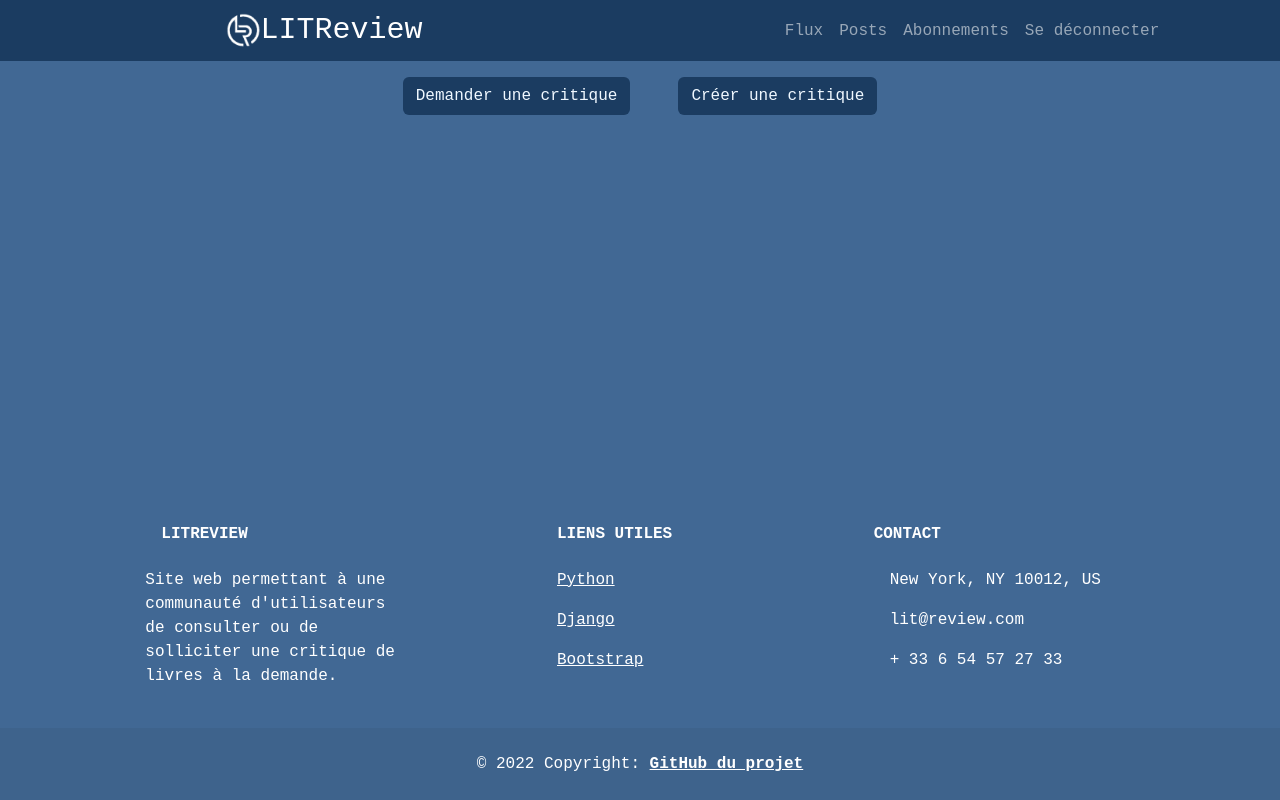
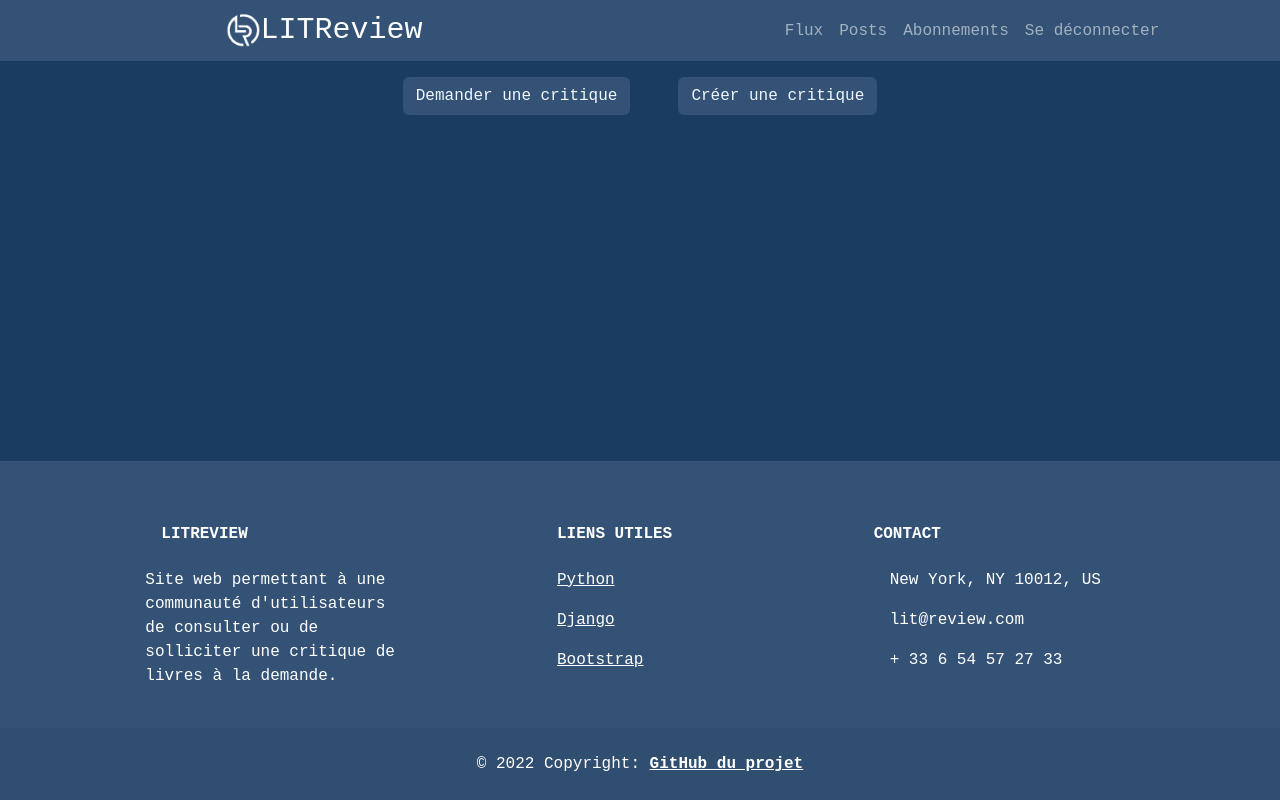
Before and after one commit to A-Nourry/P9_LITReview, a Django app: page /feed/ in a window 1280 px wide. Run offline with Django 4.2, Linux system fonts and the light colour scheme; the visitor is signed in with stand-in values (Sample User, id 1); data comes from the database, SQL or seed files in the repository; data that the repository does not hold is empty; style sheets or scripts are compiled from the project's sources; parts of the project's set-up code (start-up, migrations or seed data) failed here and were passed over.

Commit message:
minor upadates

```diff
--- a/static/scss/base/_base.scss
+++ b/static/scss/base/_base.scss
@@ -1,6 +1,6 @@
 body {
     font-family: 'Courier New', Courier, monospace;
-    background-color: $primary-color;
+    background-color: $secondary-color;
     color: aliceblue;
 }
 
@@ -9,6 +9,10 @@ body {
     border-top: 5px;
   }
 
+.bg-custom {
+    background-color: $primary-color;
+}
+
 #brand {
     font-size: 30px;
 }
--- a/static/scss/components/_buttons.scss
+++ b/static/scss/components/_buttons.scss
@@ -1,4 +1,4 @@
 .btn-custom {
-    background-color: $secondary-color;
+    background-color: $primary-color;
     color: aliceblue;
 }
--- a/static/scss/layouts/_layouts.scss
+++ b/static/scss/layouts/_layouts.scss
@@ -1,5 +1,5 @@
 .navbar {
-    background-color: $secondary-color;
+    background-color: $primary-color;
     border-bottom: 10px;
 }
 
--- a/static/scss/utils/_variables.scss
+++ b/static/scss/utils/_variables.scss
@@ -1,2 +1,2 @@
-$primary-color: rgb(65, 104, 148);
+$primary-color: rgb(51, 82, 117);
 $secondary-color: rgb(27, 60, 97);
```
